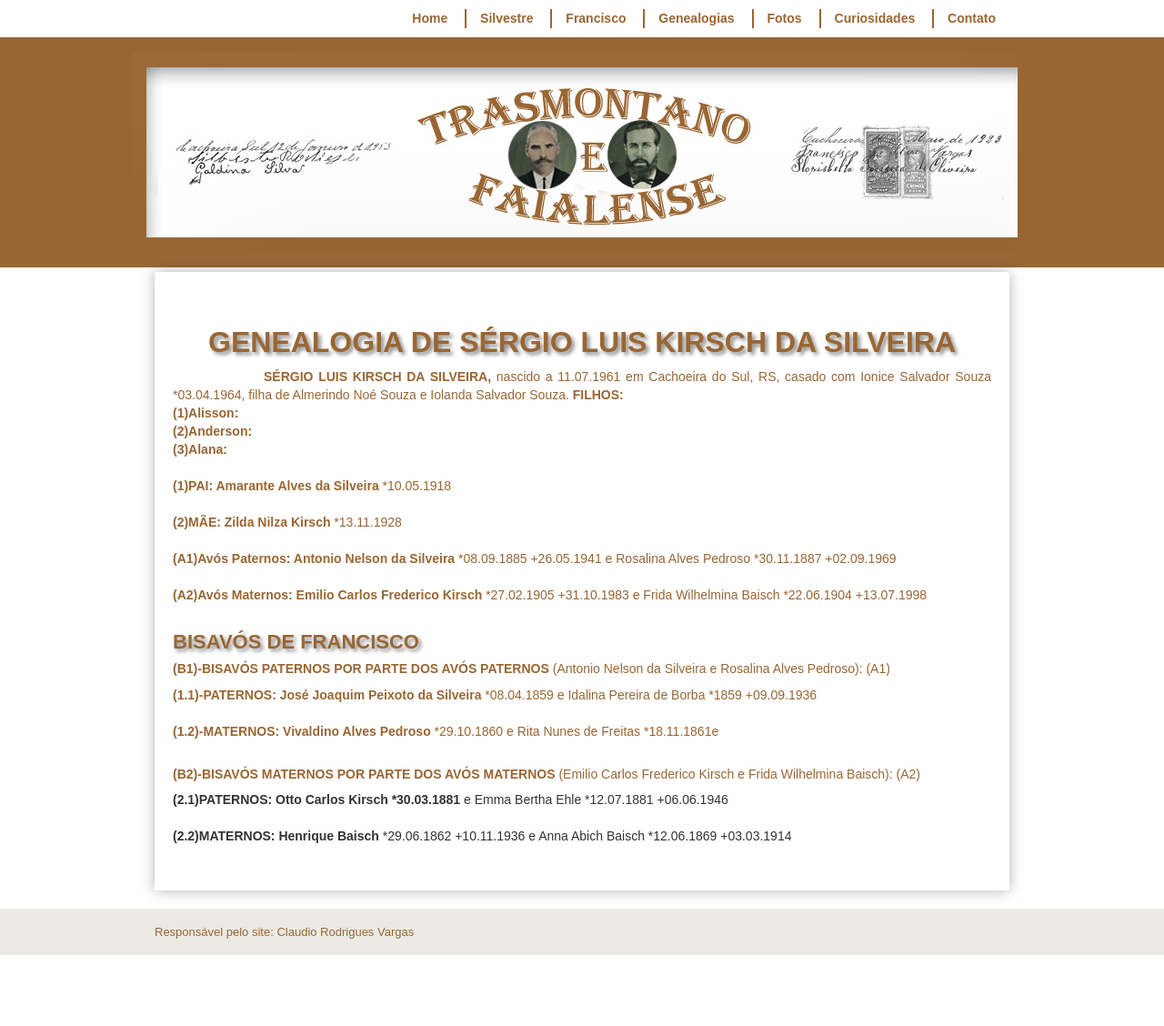
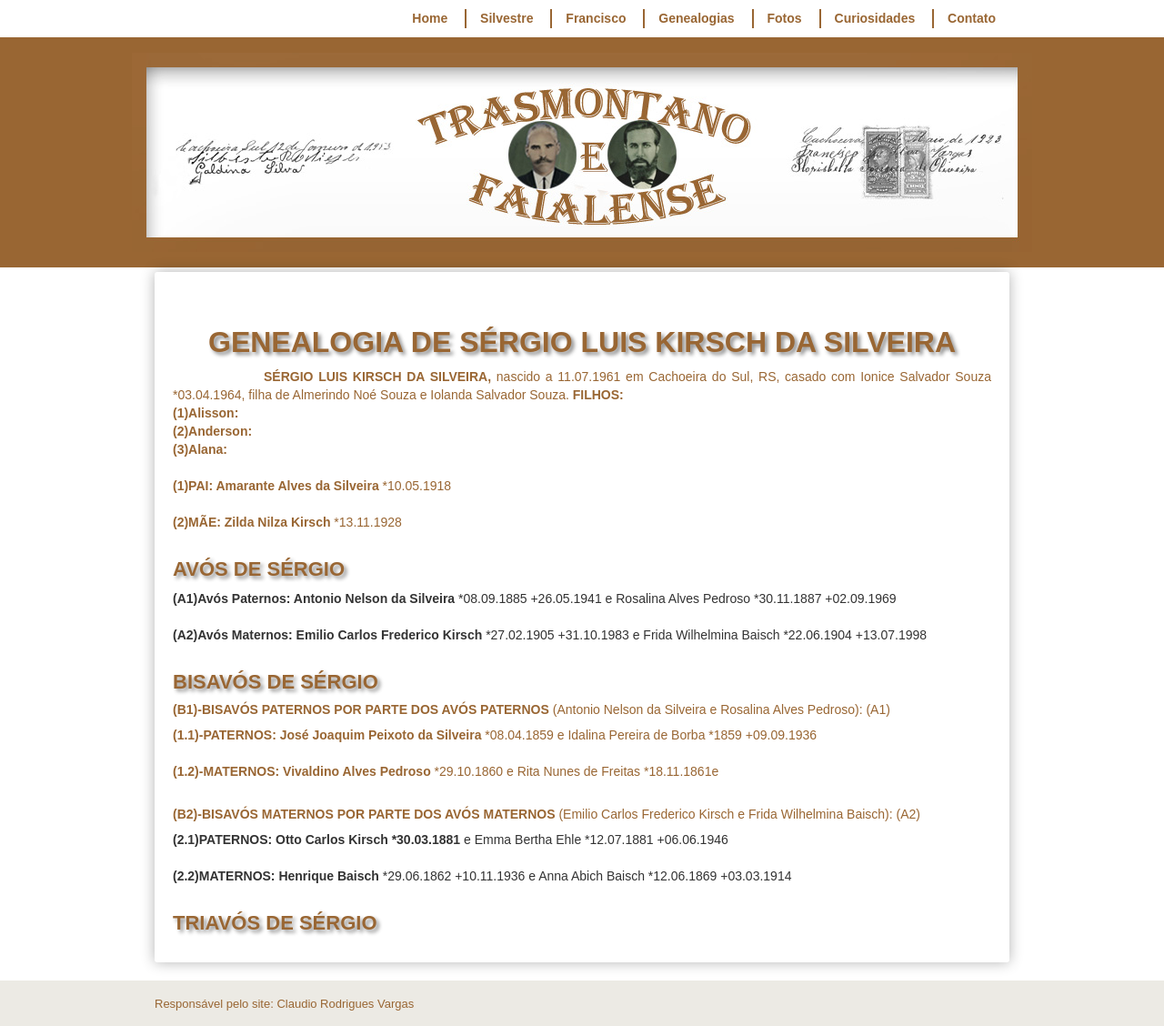
Before and after one commit to claudiovargas1955/claudiovargas1955.github.io, a Jekyll site: the page built from _pages/genealogia-de-sergio-luis-kirsch-da-silveira.html, in a window 1280 px wide. Shown: the whole page at 91% size. Built offline with Jekyll 4.4.1, drawn with Linux system fonts in a browser that asks for light colours; some web fonts are replaced; before the commit the page ends 1050 px from its top, so only the background shows below that.

Commit message:
Update genealogia-de-sergio-luis-kirsch-da-silveira.html

```diff
--- a/_pages/genealogia-de-sergio-luis-kirsch-da-silveira.html
+++ b/_pages/genealogia-de-sergio-luis-kirsch-da-silveira.html
@@ -104,11 +104,13 @@ Ionice Salvador Souza *03.04.1964, filha de Almerindo Noé Souza e Iolanda Salva
 <b>(1)PAI: Amarante Alves da Silveira </b>*10.05.1918 <br><br>
 <b>(2)MÃE: Zilda Nilza Kirsch </b>*13.11.1928 <br><br>
 
+<h4>AVÓS DE SÉRGIO</h4>
+
 <b>(A1)Avós Paternos: Antonio Nelson da Silveira </b>*08.09.1885 +26.05.1941 e Rosalina Alves Pedroso *30.11.1887 +02.09.1969<br><br>
 
 <b>(A2)Avós Maternos: Emilio Carlos Frederico Kirsch </b>*27.02.1905 +31.10.1983 e Frida Wilhelmina Baisch *22.06.1904 +13.07.1998<br><br>
 
-<h4>BISAVÓS DE FRANCISCO</h4>
+<h4>BISAVÓS DE SÉRGIO</h4>
 <p><b><h5>(B1)-BISAVÓS PATERNOS POR PARTE DOS AVÓS PATERNOS</b> (Antonio Nelson da Silveira e Rosalina Alves Pedroso): (A1)</h5>
 <p><b>(1.1)-PATERNOS: José Joaquim Peixoto da Silveira </b>*08.04.1859 e Idalina Pereira de Borba *1859 +09.09.1936<br><br>
 
@@ -120,4 +122,6 @@ Ionice Salvador Souza *03.04.1964, filha de Almerindo Noé Souza e Iolanda Salva
 
 <b>(2.2)MATERNOS: Henrique Baisch </b>*29.06.1862 +10.11.1936 e Anna Abich Baisch *12.06.1869 +03.03.1914<br><br>
 
+<h4>TRIAVÓS DE SÉRGIO</h4>
+
 </p>
```
